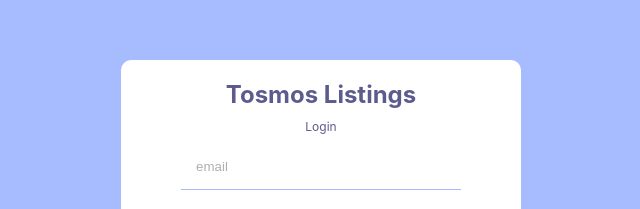
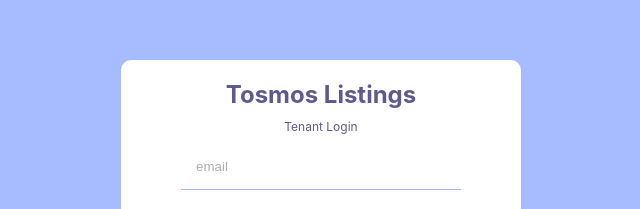
Before and after one commit to icp049/ListingsInterface, a React (Create React App) app: page / in a window 1280 px wide. Shown: the part 186-395 px from the top of the page, without its empty margins (319-959 px from the left). Built offline with nearby package versions, Linux system fonts and the light colour scheme; no server answers.

Commit message:
prototyping landlord login and registration

```diff
--- a/src/Pages/Login.jsx
+++ b/src/Pages/Login.jsx
@@ -23,7 +23,7 @@ const Login = () => {
     <div className="formContainer">
       <div className="formWrapper">
         <span className="logo">Tosmos Listings</span>
-        <span className="title">Login</span>
+        <span className="title">Tenant Login</span>
         <form onSubmit={handleSubmit}>
           <input type="email" placeholder="email" />
           <input type="password" placeholder="password" />
```
Also changed, not shown: src/Pages/LandLordLogin.jsx (added), src/Pages/LandLordRegister.jsx (added).
